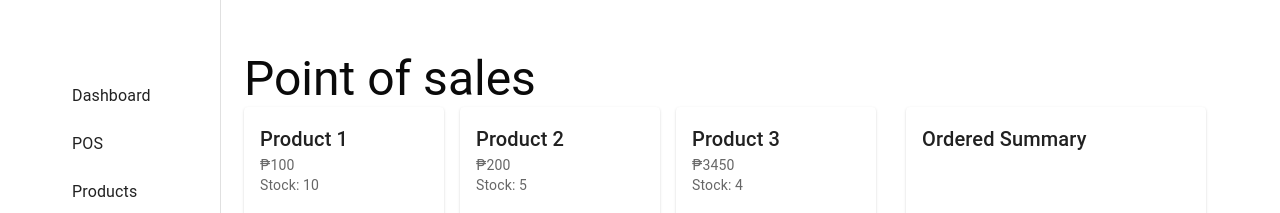
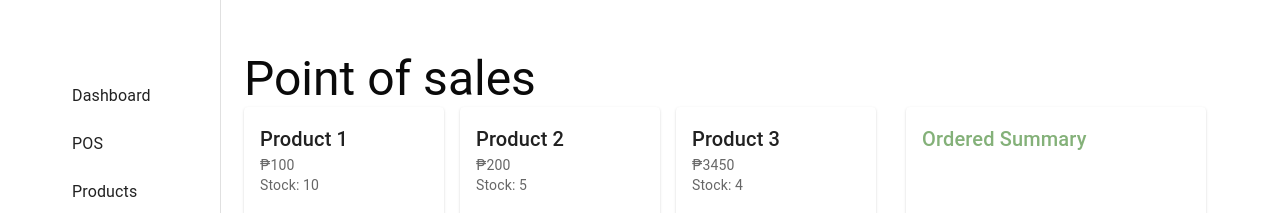
Before and after one commit to giyosphere/Project-101, a React (Vite) app in the folder my-react-app/: page /pos in a window 1280 px wide. Shown: the top 213 px of the page. Built offline with nearby package versions, Linux system fonts and the light colour scheme; some icons are missing.

Commit message:
Finally fix the ordered summary in POS page - click the addtocart then render the quantity, price and name to the ordered summary then count multiply the quantity and price

```diff
--- a/my-react-app/src/pages/POSPage.jsx
+++ b/my-react-app/src/pages/POSPage.jsx
@@ -51,15 +51,21 @@ export default function Pospage(){
                 <Box>
               <Card sx={{width: 300, height: 300}}>
                 <CardContent>
-                  <Typography variant='h6'>Ordered Summary</Typography>
+                  <Typography variant='h6'sx={{color: '#84B179'}}>Ordered Summary</Typography>
+
                  { cart.map((item) => (
-                   <Box key={item.id}>
+                   <Box sx={{display: 'flex', flexDirection:'row', gap: 2 }} key={item.id}>
+                  <Typography>
+                    {item.quantity}
+                  </Typography>
                   <Typography>
                     {item.name}
                   </Typography>
-                  <Typography>
-                    {item.quantity}
+                    <Typography sx={{ ml: 10
+                    }}>
+                    ₱{item.price * item.quantity}
                   </Typography>
+
                  </Box>
                  ))}
 
```
